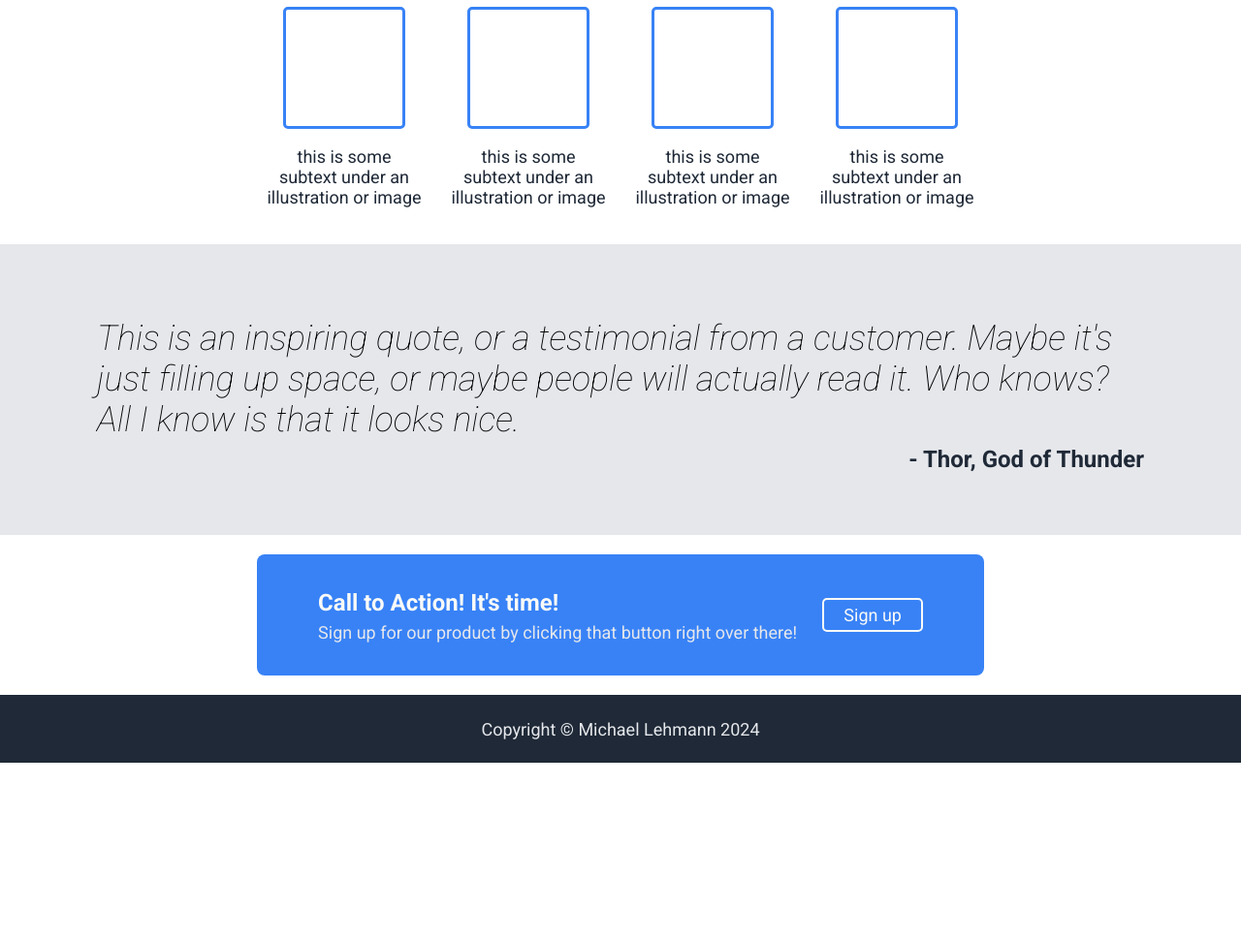
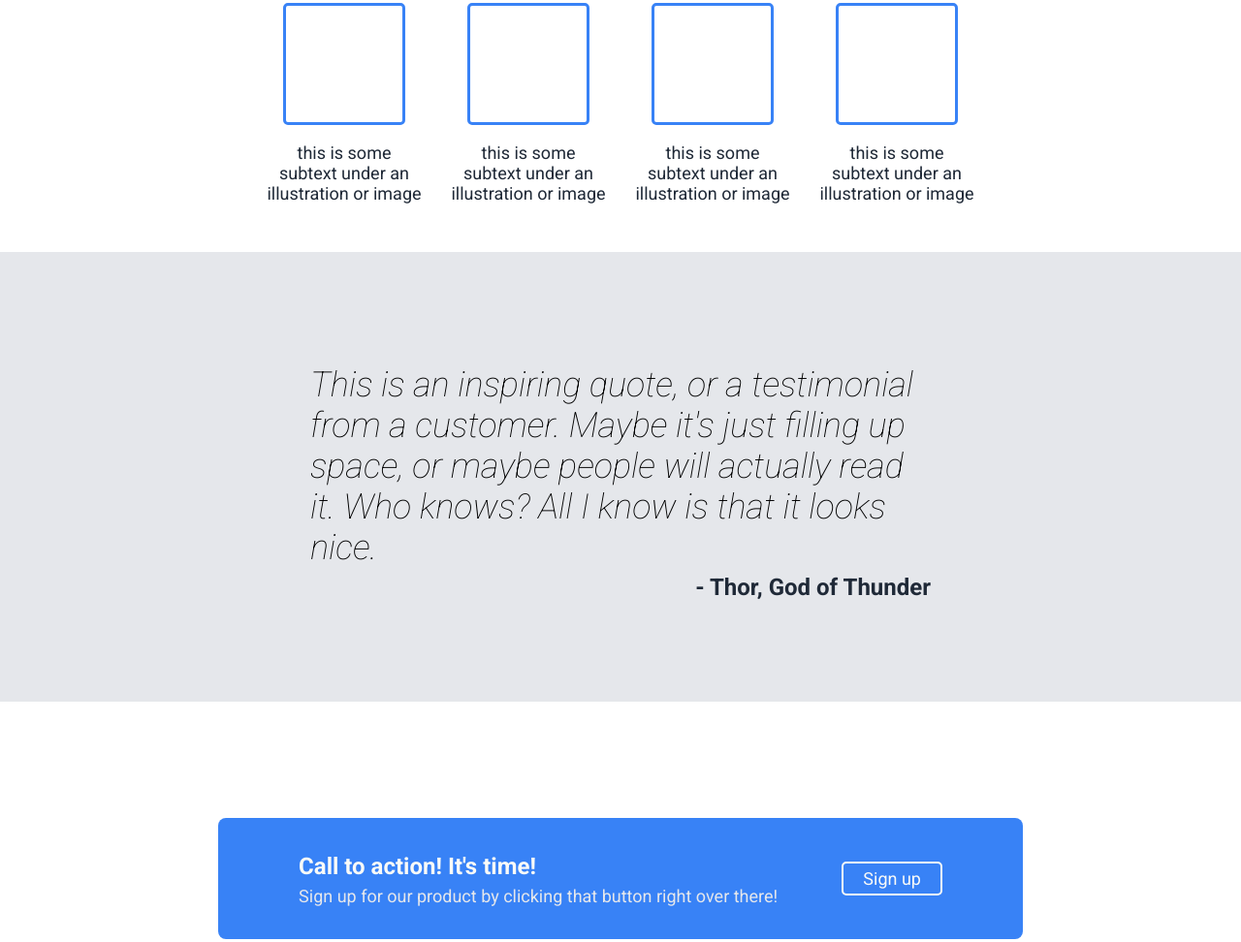
Before and after one commit to michaellehmann2/odin-landing-page, a plain HTML site: page index.html in a window 1280 px wide. Shown: the part 406-1378 px from the top of the page at 97% size. Before the commit the page ends 1193 px from the top, so only its background shows below. Drawn offline with Linux system fonts and the light colour scheme.

Commit message:
Change body padding
Change the padding of all children of the body to better match the
reference image. This gives most sections on the page padding to the
left and right.

```diff
--- a/index.html
+++ b/index.html
@@ -79,7 +79,7 @@
         <div class="call-to-action-section">
             <div class="call-to-action">
                 <div class="cta-text">
-                    <h2 class="bright-white midsized">Call to Action! It's time!</h2>
+                    <h2 class="bright-white midsized">Call to action! It's time!</h2>
                     <p class="secondary-white smallest">Sign up for our product by clicking that button right over there! </p>
                 </div>
                 <button class="bright-white smallest">Sign up</button>
--- a/styles/index.css
+++ b/styles/index.css
@@ -5,10 +5,13 @@
 body {
     height: 100vh;
     margin: 0;
-    padding: 0;
     display: flex;
     flex-direction: column;
     gap:20px;
+}
+
+body > * {
+    padding: 12px 225px;
 }
 
 /* || Colors */
@@ -52,7 +55,6 @@ button {
 .header-bar {
     display: flex;
     gap: 20px;
-    padding: 20px;
 }
 
 .header-bar > span {
@@ -118,7 +120,7 @@ button {
     display: flex;
     justify-content: center;
     align-items: center;
-    padding: 40px 100px;
+    padding: 80px 320px;
 }
 
 .quote-text {
@@ -135,13 +137,15 @@ button {
 }
 
 .call-to-action-section {
-    flex: 1;
+    flex: 1 0 auto;
     display: flex;
     align-items: center;
     justify-content: center;
+    height: 300px;
 }
 
 .call-to-action {
+    flex: 1;
     border-radius: 8px;
     background-color: #3882f6;
     display: flex;
@@ -169,5 +173,5 @@ button {
     display: flex;
     justify-content: center;
     align-items: center;
-    height: 70px;
+    height: 58px;
 }
```
